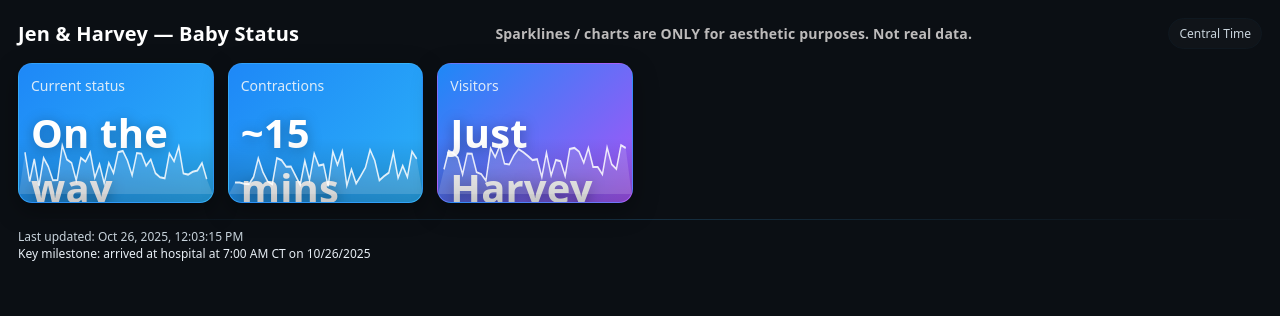
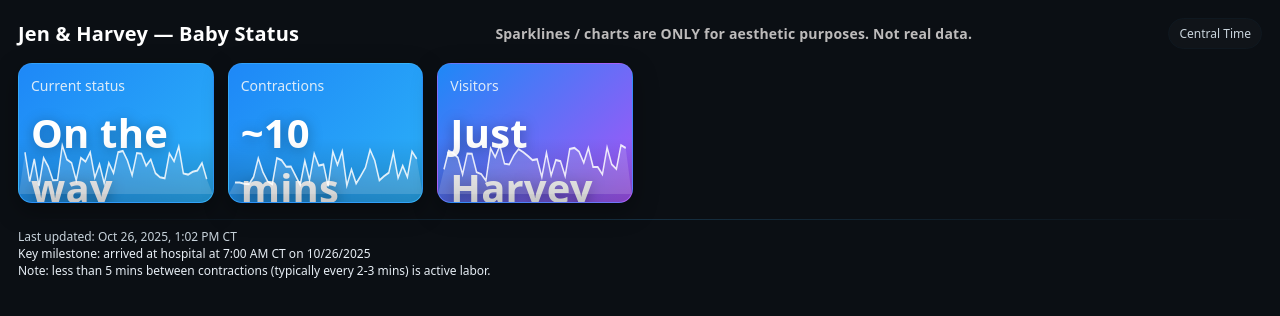
Before and after one commit to 09jvilla/jen-harvey-baby, a plain HTML site: page index.html in a window 1280 px wide. Drawn offline with Linux system fonts and the light colour scheme.

Commit message:
Update to contraction frequency and added clarifying note

```diff
--- a/index.html
+++ b/index.html
@@ -100,7 +100,7 @@ svg.sparkline{width:100%;height:56px;display:block;}
 
     <section class="card" role="img" aria-label="Contractions">
       <div class="card-title">Contractions</div>
-      <div class="card-value" id="cardValue1">~15 mins</div>
+      <div class="card-value" id="cardValue1">~10 mins</div>
       <div class="card-spark">
         <svg class="sparkline" viewBox="0 0 260 56" preserveAspectRatio="none" aria-hidden="true">
           <path class="spark-fill" d="M 8.0 44.5 L 14.3 44.4 L 20.5 45.7 L 26.8 46.1 L 33.0 38.9 L 39.3 20.2 L 45.5 34.0 L 51.8 43.3 L 58.1 46.3 L 64.3 20.0 L 70.6 22.2 L 76.8 28.8 L 83.1 28.5 L 89.3 37.6 L 95.6 46.8 L 101.8 22.9 L 108.1 41.9 L 114.4 15.6 L 120.6 27.6 L 126.9 26.5 L 133.1 48.3 L 139.4 13.6 L 145.6 26.8 L 151.9 13.3 L 158.2 47.5 L 164.4 31.3 L 170.7 45.5 L 176.9 37.9 L 183.2 29.6 L 189.4 11.8 L 195.7 22.6 L 201.9 42.4 L 208.2 38.2 L 214.5 34.7 L 220.7 14.4 L 227.0 39.9 L 233.2 27.7 L 239.5 39.1 L 245.7 13.5 L 252.0 20.8 L 260 56 L 0 56 Z"></path>
@@ -124,8 +124,9 @@ svg.sparkline{width:100%;height:56px;display:block;}
 
   <div class="footer">
     <hr/>
-    <div id="lastUpdated">Last updated: Oct 26, 2025, 12:03:15 PM</div>
+    <div id="lastUpdated">Last updated: Oct 26, 2025, 1:02 PM CT</div>
     <div class="milestone">Key milestone: arrived at hospital at 7:00 AM CT on 10/26/2025</div>
+    <div class="milestone">Note: less than 5 mins between contractions (typically every 2-3 mins) is active labor.</div>
   </div>
 </body>
 </html>
```
